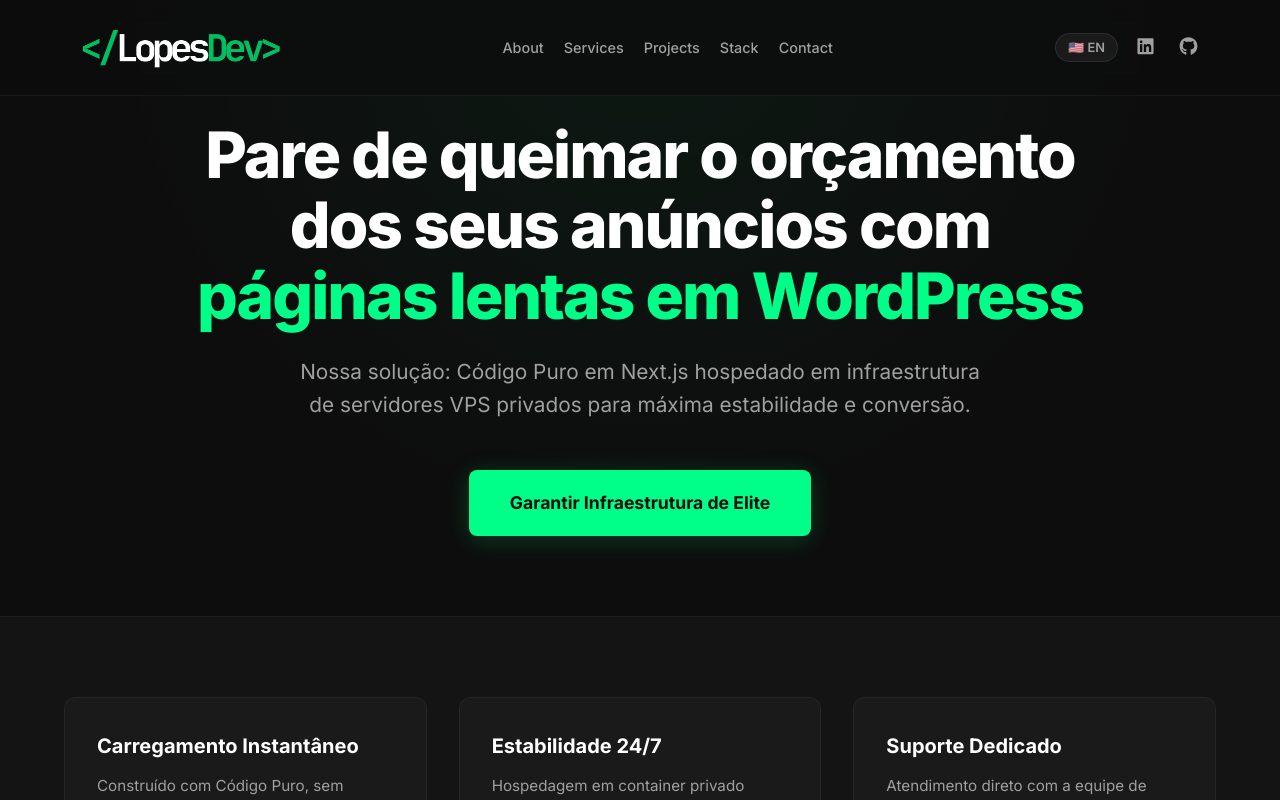
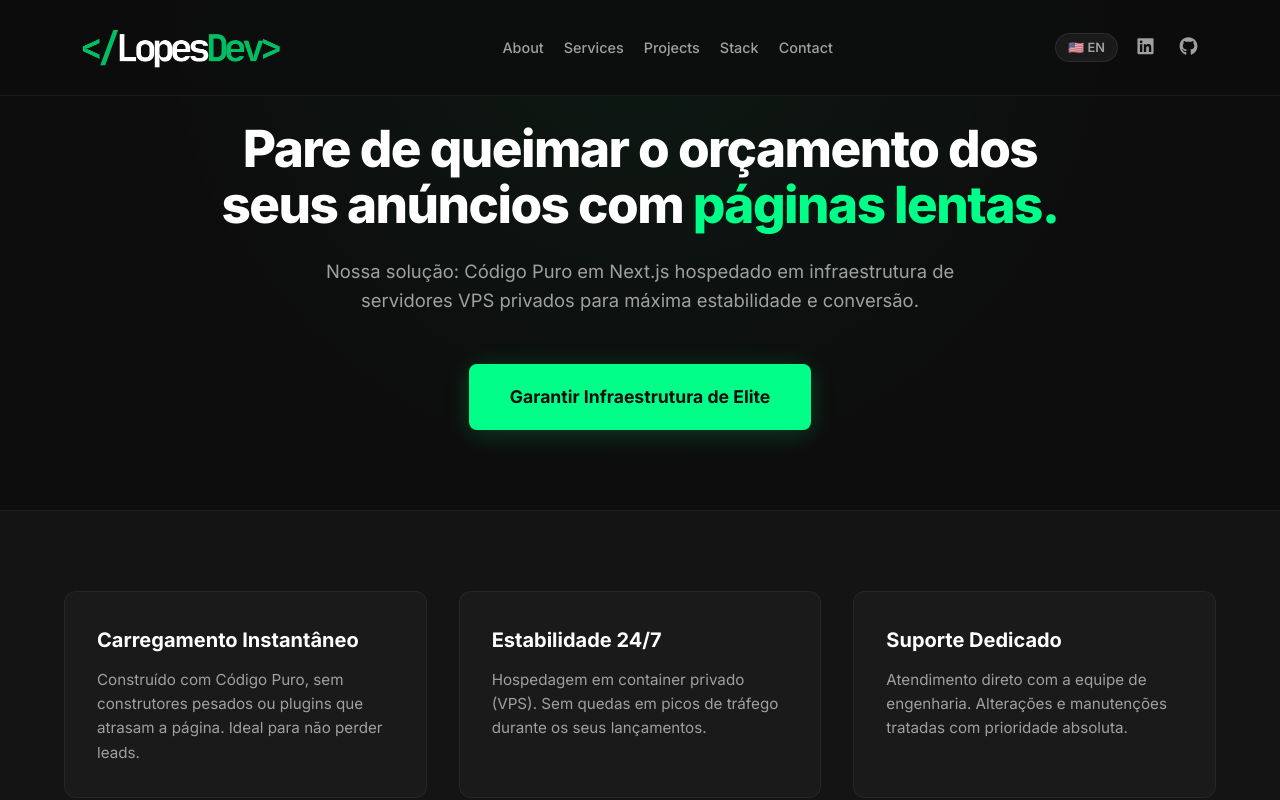
Before and after one commit to lopessjv07/profile, a Next.js app in the folder profile/: page /plans in a window 1280 px wide. Shown: the top 800 px of the page. Built offline with nearby package versions, Linux system fonts and the light colour scheme.

Commit message:
added pages from VPS

```diff
--- a/profile/src/app/plans/page.tsx
+++ b/profile/src/app/plans/page.tsx
@@ -21,7 +21,7 @@ export default function LPLensPage() {
       <section className={styles.hero}>
         <div className={styles.wrapper}>
           <h1 className={styles.heroTitle}>
-            Pare de queimar o orçamento dos seus anúncios com <span className={styles.textHighlight}>páginas lentas em WordPress</span>
+            Pare de queimar o orçamento dos seus anúncios com <span className={styles.textHighlight}>páginas lentas.</span>
           </h1>
           <p className={styles.heroSubtitle}>
             Nossa solução: Código Puro em Next.js hospedado em infraestrutura de servidores VPS privados para máxima estabilidade e conversão.
--- a/profile/src/app/plans/plans.module.css
+++ b/profile/src/app/plans/plans.module.css
@@ -26,7 +26,7 @@
 }
 
 .heroTitle {
-  font-size: clamp(2.5rem, 5vw, 4rem);
+  font-size: clamp(2rem, 4vw, 3.2rem);
   font-weight: 800;
   line-height: 1.1;
   letter-spacing: -0.03em;
@@ -38,7 +38,7 @@
 }
 
 .heroSubtitle {
-  font-size: clamp(1.1rem, 2vw, 1.3rem);
+  font-size: clamp(1rem, 1.5vw, 1.15rem);
   color: #a0a0a0;
   max-width: 700px;
   margin: 0 auto 48px;
```
